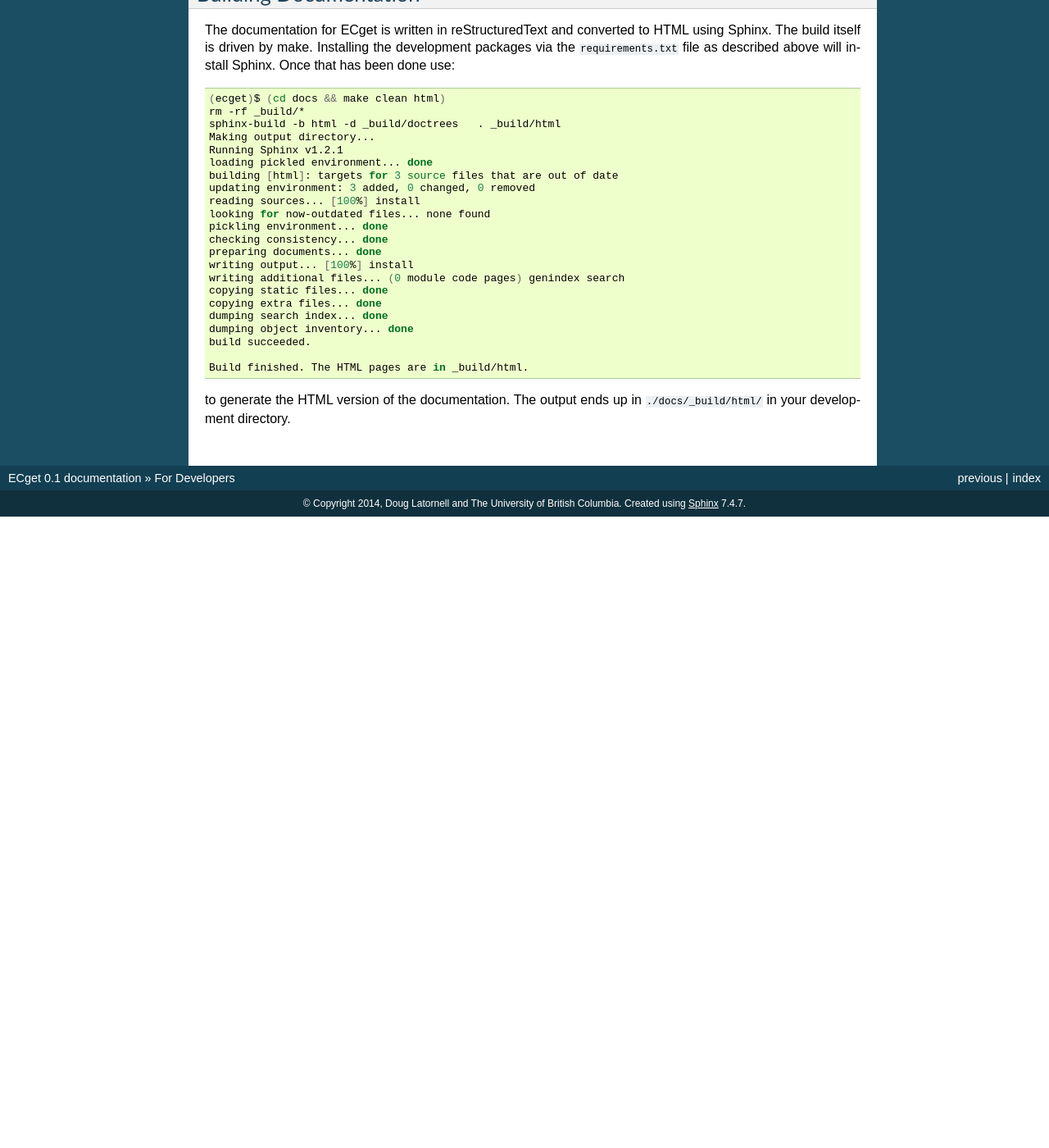
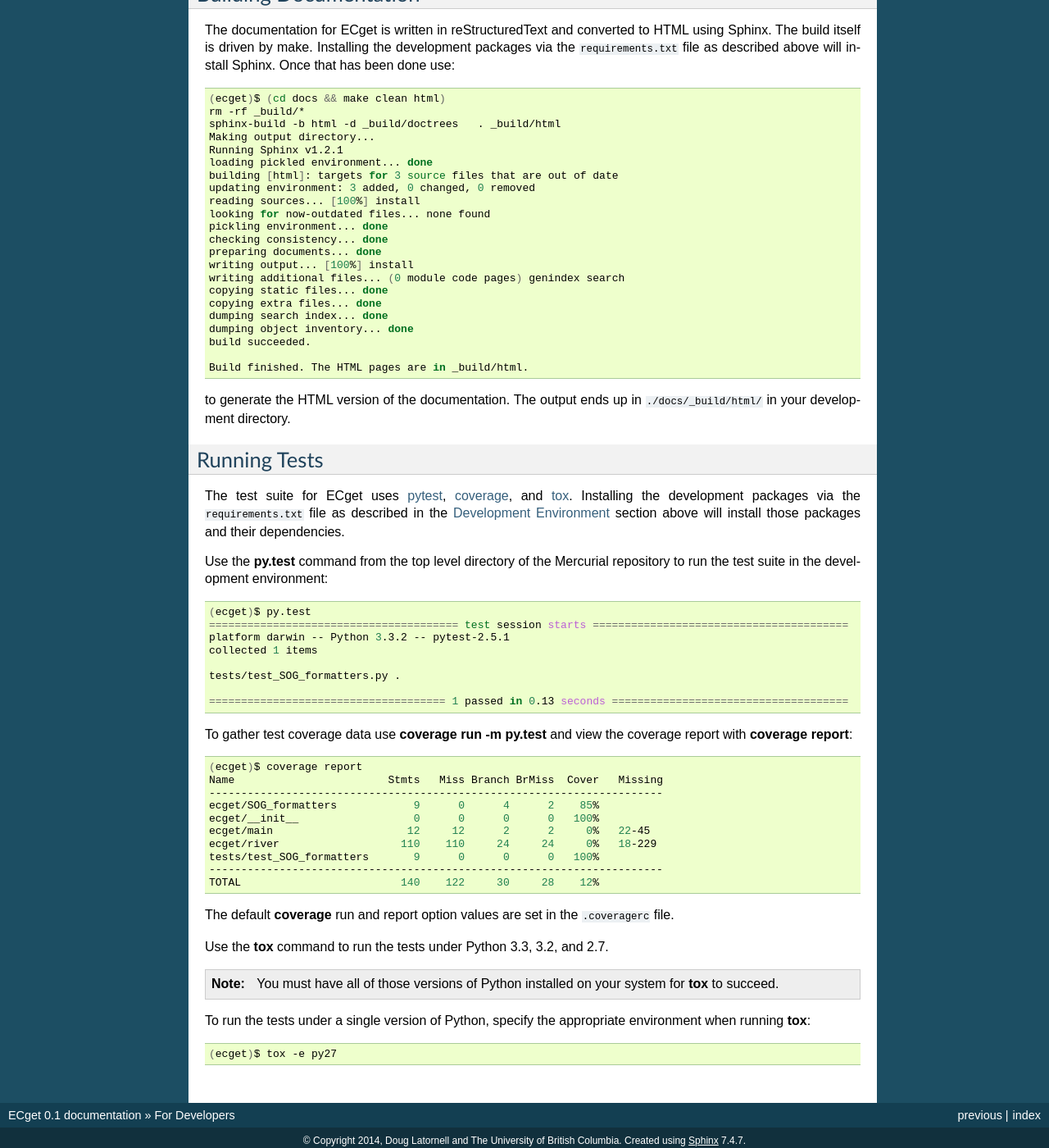
Before and after one commit to 43ravens/ECget, a Sphinx documentation site: the page built from docs/developers.rst, in a window 1280 px wide and 1400 px high, scrolled down 1005 px. Shown: the whole window at 82% size. Built offline with Sphinx 7.4.7, drawn with Linux system fonts in a browser that asks for light colours; before the commit the page ends 1635 px from its top, so only the background shows below that.

Commit message:
Add section to developer docs re: running the test suite.

```diff
--- a/docs/developers.rst
+++ b/docs/developers.rst
@@ -102,3 +104,61 @@
 
 to generate the HTML version of the documentation.
 The output ends up in :file:`./docs/_build/html/` in your development directory.
+
+
+Running Tests
+=============
+
+The test suite for ECget uses pytest_,
+coverage_,
+and tox_.
+Installing the development packages via the :file:`requirements.txt` file as described in the :ref:`DevelopmentEnvironment` section above will install those packages and their dependencies.
+
+.. _pytest: http://pytest.org/
+.. _coverage: http://nedbatchelder.com/code/coverage/
+.. _tox: http://tox.testrun.org/
+
+Use the :command:`py.test` command from the top level directory of the Mercurial repository to run the test suite in the development environment:
+
+.. code-block:: bash
+
+    (ecget)$ py.test
+    ======================================= test session starts ========================================
+    platform darwin -- Python 3.3.2 -- pytest-2.5.1
+    collected 1 items
+
+    tests/test_SOG_formatters.py .
+
+    ===================================== 1 passed in 0.13 seconds =====================================
+
+To gather test coverage data use :command:`coverage run -m py.test` and view the coverage report with :command:`coverage report`:
+
+.. code-block:: bash
+
+    (ecget)$ coverage report
+    Name                        Stmts   Miss Branch BrMiss  Cover   Missing
+    -----------------------------------------------------------------------
+    ecget/SOG_formatters            9      0      4      2    85%
+    ecget/__init__                  0      0      0      0   100%
+    ecget/main                     12     12      2      2     0%   22-45
+    ecget/river                   110    110     24     24     0%   18-229
+    tests/test_SOG_formatters       9      0      0      0   100%
+    -----------------------------------------------------------------------
+    TOTAL                         140    122     30     28    12%
+
+The default :program:`coverage` run and report option values are set in the :file:`.coveragerc` file.
+
+Use the :command:`tox` command to run the tests under Python 3.3,
+3.2,
+and 2.7.
+
+.. note::
+
+    You must have all of those versions of Python installed on your system for :program:`tox` to succeed.
+
+To run the tests under a single version of Python,
+specify the appropriate environment when running :command:`tox`:
+
+.. code-block:: bash
+
+    (ecget)$ tox -e py27
```
Also changed, not shown: other parts of docs/developers.rst (+2 -0 lines).
